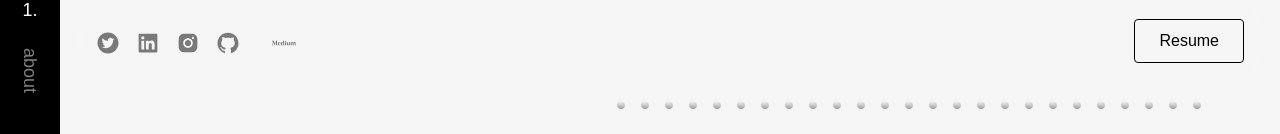
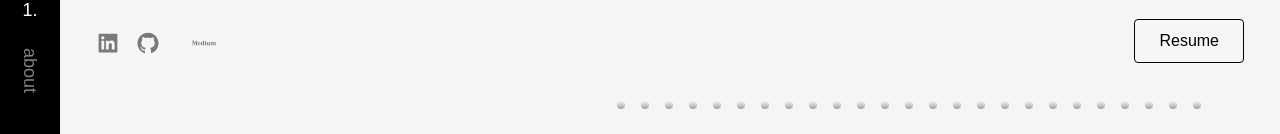
Before and after one commit to ngoiyaeric/ngoiyaeric.github.io, a Next.js app: page / in a window 1280 px wide. Shown: the top 134 px of the page. Built offline with nearby package versions, Linux system fonts and the light colour scheme; a web font is replaced by a local one.

Commit message:
Update MyLinks.tsx

```diff
--- a/components/nav/components/MyLinks.tsx
+++ b/components/nav/components/MyLinks.tsx
@@ -6,19 +6,6 @@ import styles from "./headinglinks.module.scss";
 export const MyLinks = () => {
   return (
     <div className={styles.links}>
-       <motion.span
-        initial={{ y: -30, opacity: 0 }}
-        animate={{ y: 0, opacity: 1 }}
-        transition={{ duration: 0.5, delay: 0.0 }}
-      >
-        <Link
-          href="https://www.X.com/ereqlive"
-          target="_blank"
-          rel="nofollow"
-        >
-          <AiFillTwitterCircle size="2.4rem" />
-        </Link>
-      </motion.span>
       <motion.span
         initial={{ y: -30, opacity: 0 }}
         animate={{ y: 0, opacity: 1 }}
@@ -30,19 +17,6 @@ export const MyLinks = () => {
           rel="nofollow"
         >
           <AiFillLinkedin size="2.4rem" />
-        </Link>
-      </motion.span>
-       <motion.span
-        initial={{ y: -30, opacity: 0 }}
-        animate={{ y: 0, opacity: 1 }}
-        transition={{ duration: 0.5, delay: 0.1 }}
-      >
-        <Link
-          href="https://instagram/eq.waves"
-          target="_blank"
-          rel="nofollow"
-        >
-          <AiFillInstagram size="2.4rem" />
         </Link>
       </motion.span>
       <motion.span
```
